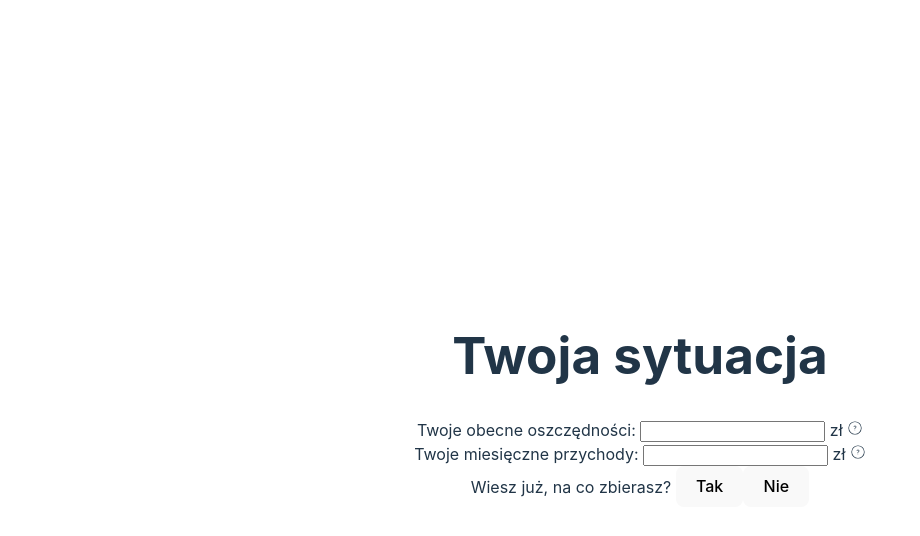
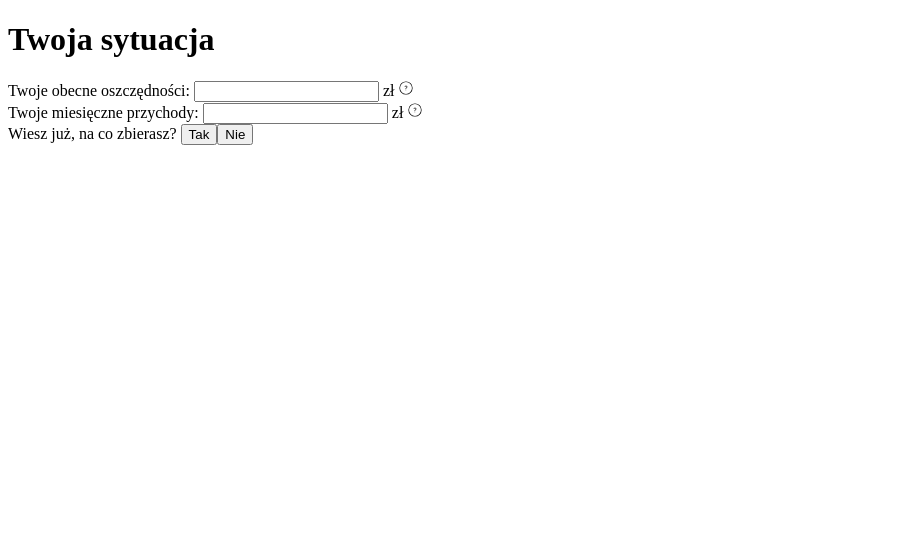
Before and after one commit to malyvsen/hypofin, a React (Vite) app in the folder frontend/: page / in a window 1280 px wide. Shown: the top 536 px of the page, without its empty margins (0-920 px from the left). Built offline with nearby package versions, Linux system fonts and the light colour scheme.

Commit message:
chore: remove default css

```diff
--- a/frontend/src/App.css
+++ /dev/null
@@ -1,6 +0,0 @@
-#root {
-  max-width: 1280px;
-  margin: 0 auto;
-  padding: 2rem;
-  text-align: center;
-}
--- a/frontend/src/App.tsx
+++ b/frontend/src/App.tsx
@@ -1,6 +1,5 @@
 import { useState } from "react";
 import SituationPage from "./SituationPage";
-import "./App.css";
 
 function App() {
   const [currentSavings, setCurrentSavings] = useState<number | undefined>();
--- a/frontend/src/index.css
+++ /dev/null
@@ -1,69 +0,0 @@
-:root {
-  font-family: Inter, system-ui, Avenir, Helvetica, Arial, sans-serif;
-  line-height: 1.5;
-  font-weight: 400;
-
-  color-scheme: light dark;
-  color: rgba(255, 255, 255, 0.87);
-  background-color: #242424;
-
-  font-synthesis: none;
-  text-rendering: optimizeLegibility;
-  -webkit-font-smoothing: antialiased;
-  -moz-osx-font-smoothing: grayscale;
-  -webkit-text-size-adjust: 100%;
-}
-
-a {
-  font-weight: 500;
-  color: #646cff;
-  text-decoration: inherit;
-}
-a:hover {
-  color: #535bf2;
-}
-
-body {
-  margin: 0;
-  display: flex;
-  place-items: center;
-  min-width: 320px;
-  min-height: 100vh;
-}
-
-h1 {
-  font-size: 3.2em;
-  line-height: 1.1;
-}
-
-button {
-  border-radius: 8px;
-  border: 1px solid transparent;
-  padding: 0.6em 1.2em;
-  font-size: 1em;
-  font-weight: 500;
-  font-family: inherit;
-  background-color: #1a1a1a;
-  cursor: pointer;
-  transition: border-color 0.25s;
-}
-button:hover {
-  border-color: #646cff;
-}
-button:focus,
-button:focus-visible {
-  outline: 4px auto -webkit-focus-ring-color;
-}
-
-@media (prefers-color-scheme: light) {
-  :root {
-    color: #213547;
-    background-color: #ffffff;
-  }
-  a:hover {
-    color: #747bff;
-  }
-  button {
-    background-color: #f9f9f9;
-  }
-}
```
Also changed, not shown: frontend/src/main.tsx (+6 -7 lines).
